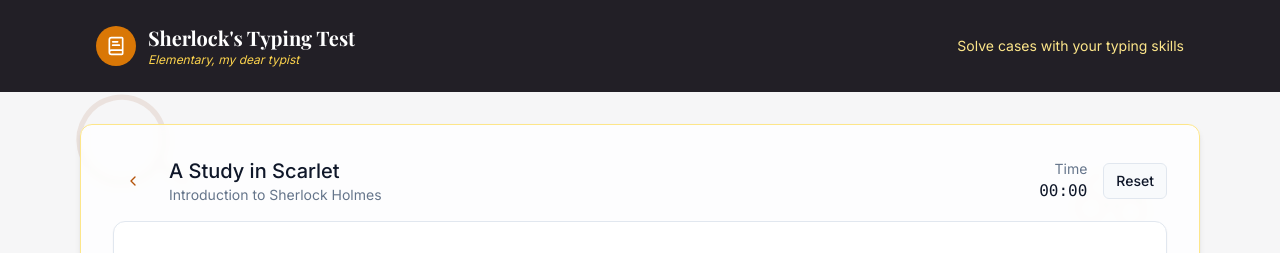
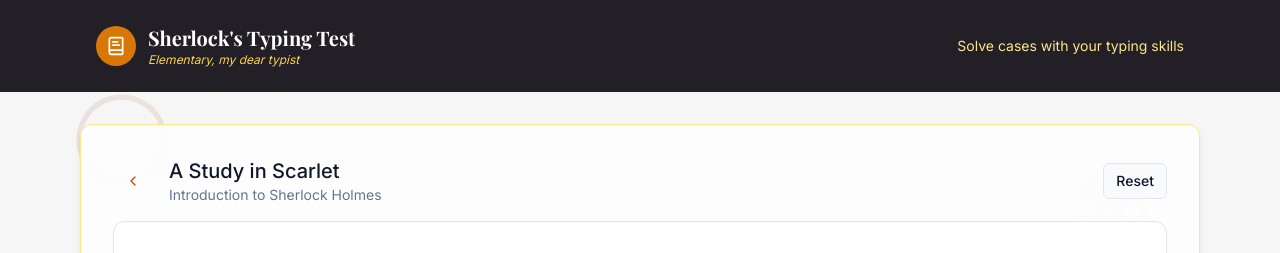
Before and after one commit to pzavar/sherlock-holmes-typing-game, a React (Vite) app: page / in a window 1280 px wide. Both pictures are taken after a click on the element 372 px from the left and 384 px from the top of the page. Shown: the top 253 px of the page. Built offline with nearby package versions, Linux system fonts and the light colour scheme.

Commit message:
Remove real-time timer
The timer is removed and the elapsed time is only displayed at the end of the typing session.

```diff
--- a/src/components/typing/TypingHeader.tsx
+++ b/src/components/typing/TypingHeader.tsx
@@ -10,6 +10,7 @@ interface TypingHeaderProps {
   elapsedTime: number;
   onBackClick: () => void;
   onResetClick: () => void;
+  status: 'idle' | 'active' | 'complete';
 }
 
 const TypingHeader: React.FC<TypingHeaderProps> = ({
@@ -17,7 +18,8 @@ const TypingHeader: React.FC<TypingHeaderProps> = ({
   description,
   elapsedTime,
   onBackClick,
-  onResetClick
+  onResetClick,
+  status
 }) => {
   return (
     <div className="flex justify-between items-center w-full mb-4">
@@ -36,12 +38,15 @@ const TypingHeader: React.FC<TypingHeaderProps> = ({
         </div>
       </div>
       <div className="flex items-center space-x-4">
+        {/* Only show timer if complete */}
+        {status === 'complete' && (
           <div className="text-right">
             <p className="text-sm text-muted-foreground">Time</p>
             <p className="font-mono font-medium">
               {formatTime(elapsedTime)}
             </p>
           </div>
+        )}
         <Button
           variant="outline"
           size="sm"
--- a/src/components/typing/TypingInterface.tsx
+++ b/src/components/typing/TypingInterface.tsx
@@ -90,6 +90,7 @@ const TypingInterface: React.FC<TypingInterfaceProps> = ({
         elapsedTime={elapsedTime}
         onBackClick={handleBackClick}
         onResetClick={resetChallenge}
+        status={status}
       />
 
       <div
```
Lines whose indentation alone changed are shown as unchanged.
